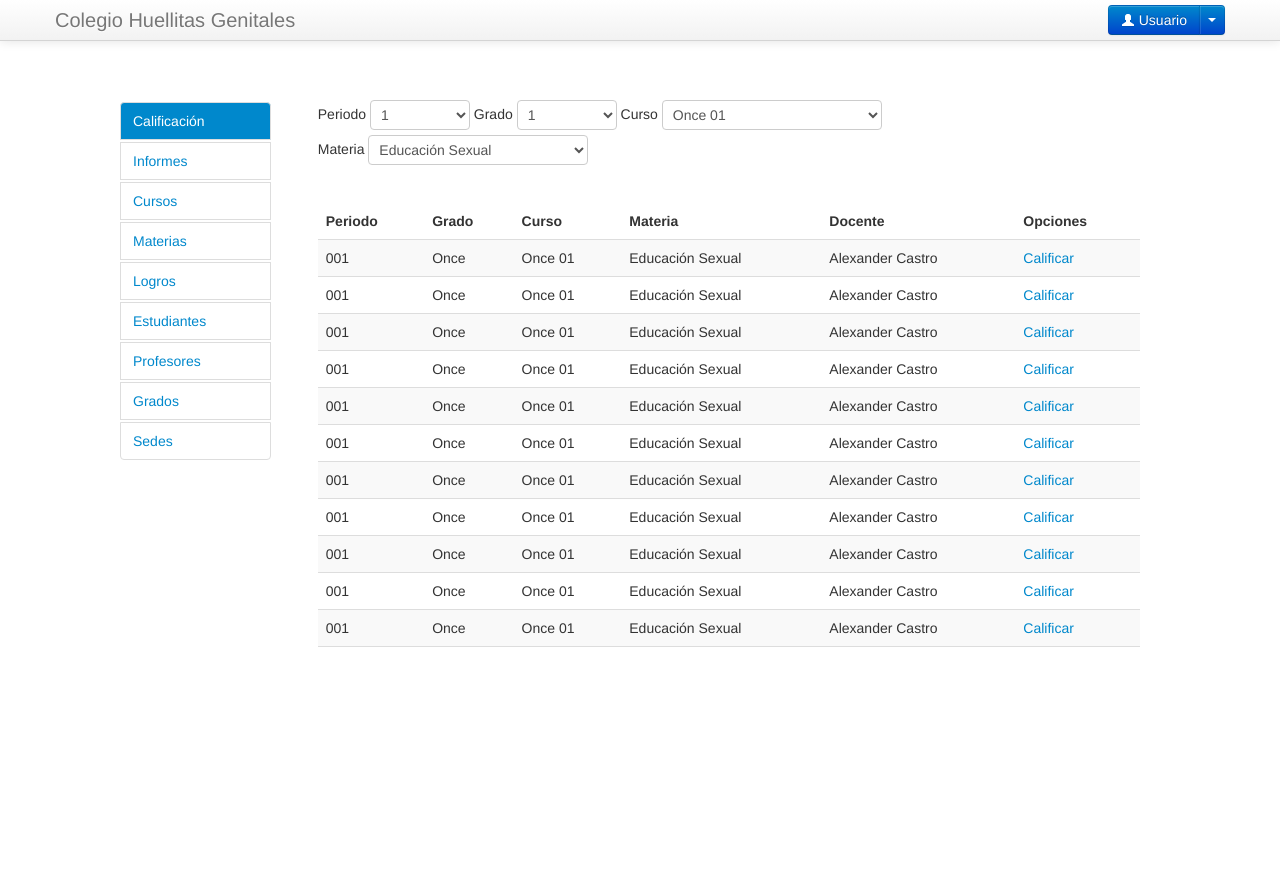
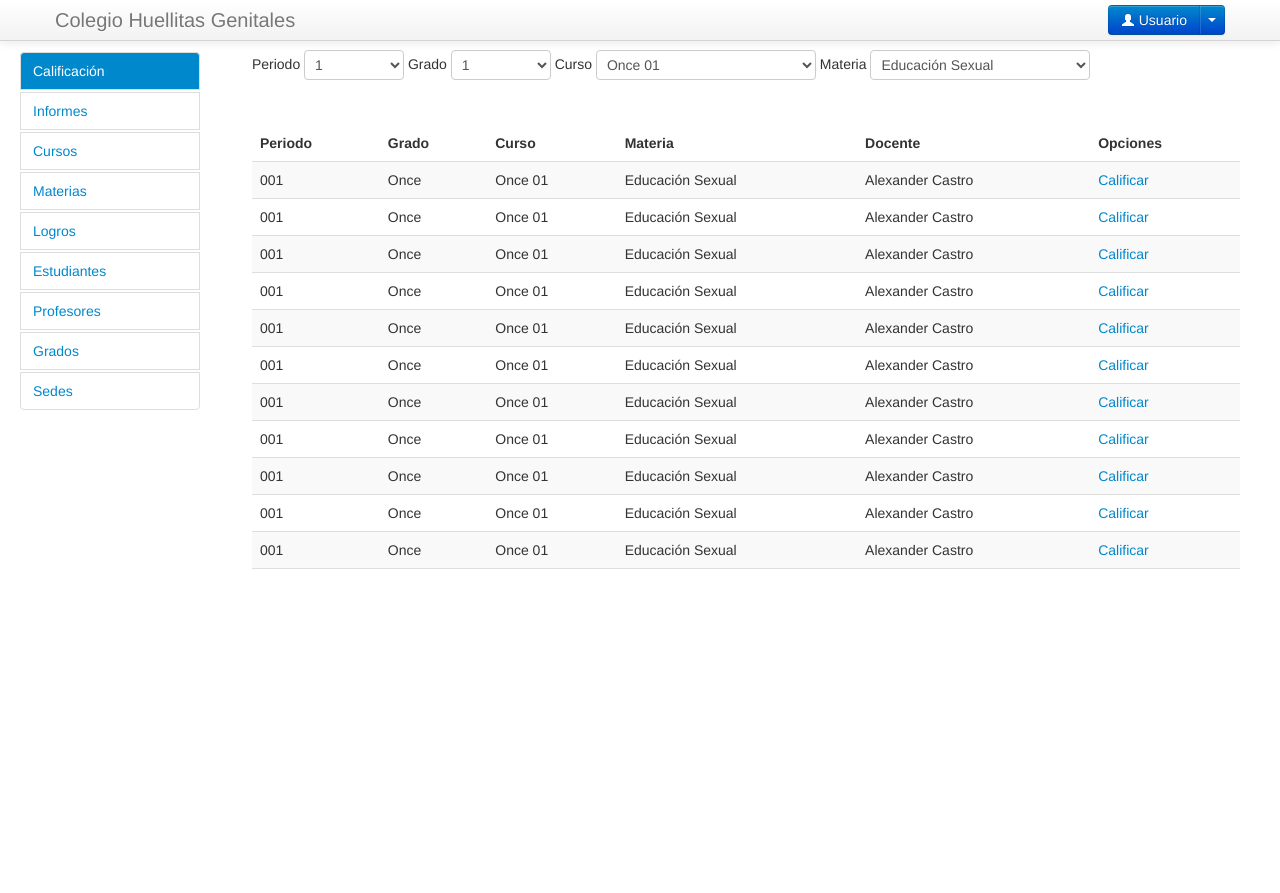
Before and after one commit to a13xander/school, a Django app: page /qualifications/ in a window 1280 px wide. Shown: the top 893 px of the page. Run offline with Django 3.2, Linux system fonts and the light colour scheme; the visitor is signed in with stand-in values (Sample User, id 1); some libraries are stand-ins or nearby versions.

```diff
--- a/CodeSchool/CodeSchool/Templates/base_administrator.html
+++ b/CodeSchool/CodeSchool/Templates/base_administrator.html
@@ -44,12 +44,11 @@
 		</div>
 	</header>
 
-	<section class="verticalNav">
-
+	<div class="container_general">
 		<div class="container-fluid">
 			<div class="row-fluid">
-				<div class="span2">
-					<ul class="nav nav-tabs nav-stacked nav-pills">
+				<div class="span2 bs-docs-sidebar">
+					<ul class="nav nav-pills nav-tabs nav-stacked bs-docs-sidenav">
 							<li class="active"><a href='/qualifications'>Calificación</a></li>
 							<li><a href="/reports">Informes</a></li>
 							<li><a href="/courses">Cursos </a></li>
@@ -66,8 +65,7 @@
 				</div>
 			</div>
 		</div>
-	</section>
-
+	</div>
 </body>
 
 <footer class="footer">
```
Lines whose indentation alone changed are shown as unchanged.
